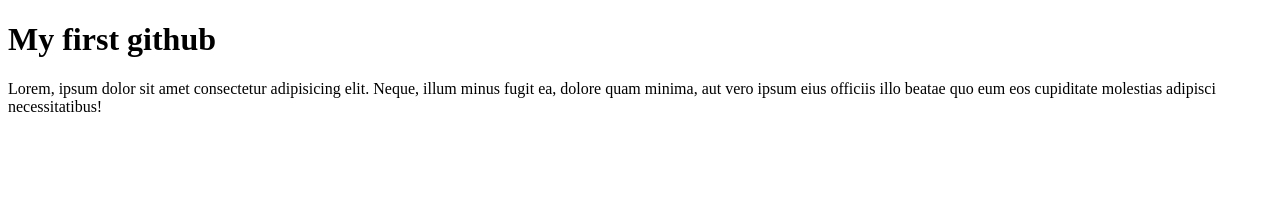
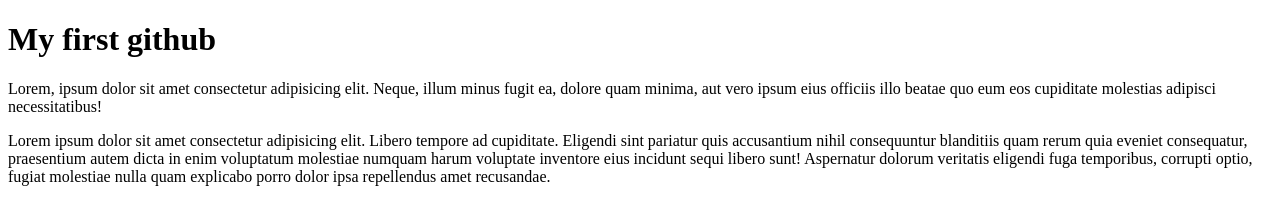
Before and after one commit to fahimmuntacir/my-first-git-repo, a plain HTML site: page index.html in a window 1280 px wide. Drawn offline with Linux system fonts and the light colour scheme.

Commit message:
my second commit

```diff
--- a/index.html
+++ b/index.html
@@ -10,6 +10,10 @@
         <h1>My first github</h1>
         <p>Lorem, ipsum dolor sit amet consectetur adipisicing elit. Neque, illum minus fugit ea, dolore quam minima, aut vero ipsum eius officiis illo beatae quo eum eos cupiditate molestias adipisci necessitatibus!</p>
     </div>
+    <div>
+        <p>Lorem ipsum dolor sit amet consectetur adipisicing elit. Libero tempore ad cupiditate. Eligendi sint pariatur quis accusantium nihil consequuntur blanditiis quam rerum quia eveniet consequatur, praesentium autem dicta in enim voluptatum molestiae numquam harum voluptate inventore eius incidunt sequi libero sunt! Aspernatur dolorum veritatis eligendi fuga temporibus, corrupti optio, fugiat molestiae nulla quam explicabo porro dolor ipsa repellendus amet recusandae.</p>
+    </div>
+
 
 </body>
 </html>
```
